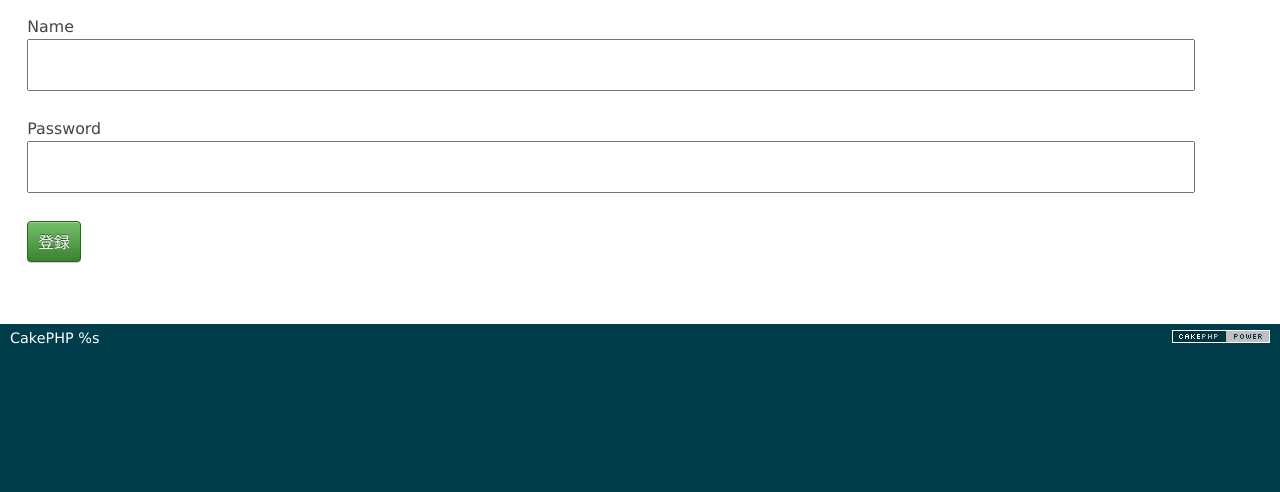
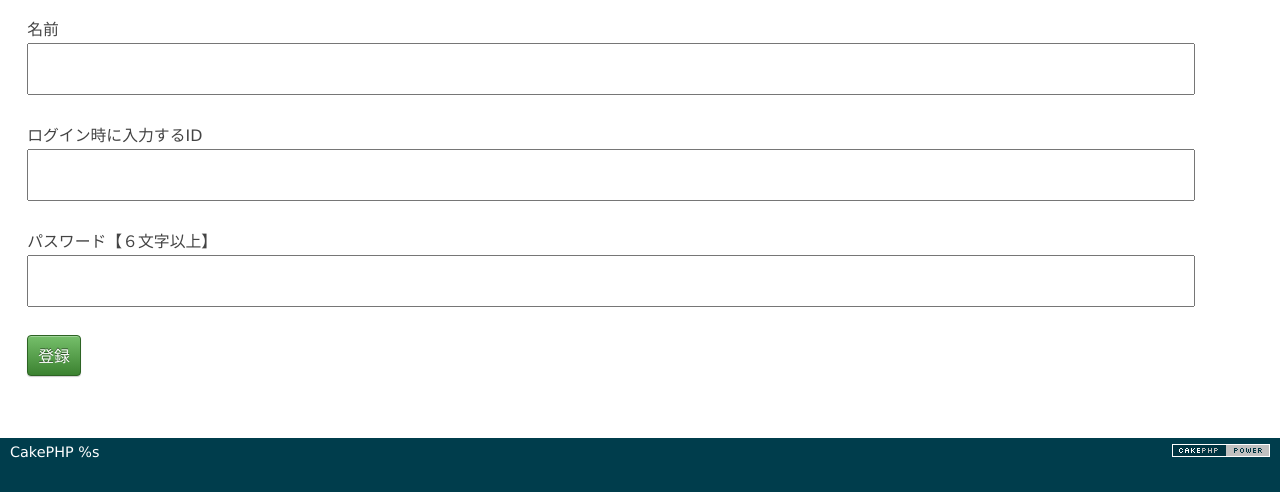
Before and after one commit to miyakekazuyoshi/info, a CakePHP app: the page made by app/View/users/edit.ctp in a window 1280 px wide. Shown: the part 47-539 px from the top of the page. Run offline with PHP 8.4 and a stand-in for CakePHP, Linux system fonts and the light colour scheme; the template is opened without the code that fills it, so the values that code supplies are empty; form fields are guessed from the names that the template uses; some libraries are stand-ins or nearby versions.

Commit message:
DB name -> usernameに変更

```diff
--- a/app/Controller/CandidatesController.php
+++ b/app/Controller/CandidatesController.php
@@ -32,7 +32,7 @@
 				='%'.$this->request->data['Candidate']['search'].'%';
 			}
 			if($this->request->data['Candidate']['search']){
-				$param['conditions']['OR']['name like']
+				$param['conditions']['OR']['username like']
 				='%'.$this->request->data['Candidate']['search'].'%';
 			}
 			if($this->request->data['Candidate']['search']){
--- a/app/Controller/ClientsController.php
+++ b/app/Controller/ClientsController.php
@@ -15,7 +15,7 @@
 					'conditions'=>['OR'=>
 						['company like'=>'%'.$this->request->data['Client']['search'].'%',
 							'info like'=>'%'.$this->request->data['Client']['search'].'%',
-							'name like'=>'%'.$this->request->data['Client']['search'].'%',
+							'username like'=>'%'.$this->request->data['Client']['search'].'%',
 							'remark like'=>'%'.$this->request->data['Client']['search'].'%',
 						],
 					]
--- a/app/Controller/LoginController.php
+++ b/app/Controller/LoginController.php
@@ -22,7 +22,7 @@
 				//var_dump($data);
 				//exit;
 
-			if ($this->Auth->login()) {
+			if ($this->Auth->login($data)) {
 				$this->redirect($this->Auth->redirectUrl());
 			} else {
 				$this->Flash->set('IDとパスワードが一致しませんでした。');
--- a/app/View/candidates/index.ctp
+++ b/app/View/candidates/index.ctp
@@ -21,7 +21,7 @@
 			<td><?=$candidate['Situation']['type'];?></td>
 			<td><?=$candidate['Job']['position'];?></td>
 			<td><?=$candidate['Candidate']['salary'].' 万円';?></td>
-			<td><?=$candidate['User']['name'];?></td>
+			<td><?=$candidate['User']['username'];?></td>
 			<td><?=mb_substr($candidate['Candidate']['remark'],0,40);?></td>
 
 			<td><?=$this->Html->link('詳細',['action'=>'view',$candidate['Candidate']['id']])?>
--- a/app/View/candidates/view.ctp
+++ b/app/View/candidates/view.ctp
@@ -18,7 +18,7 @@
 	<dd><?=$candidate['Situation']['type'];?></dd>
 
 	<dt>候補者担当</dt>
-	<dd><?=$candidate['User']['name'];?></dd>
+	<dd><?=$candidate['User']['username'];?></dd>
 
 	<dt>備考</dt>
 	<dd><?=$candidate['Candidate']['remark'];?></dd>
--- a/app/View/clients/index.ctp
+++ b/app/View/clients/index.ctp
@@ -14,7 +14,7 @@
 		<tr>
 			<td><?=mb_substr($client['Client']['company'],0,8).' 様';?></td>
 			<td><?=mb_substr($client['Client']['info'],0,40);?></td>
-			<td><?=$client['User']['name'];?></td>
+			<td><?=$client['User']['username'];?></td>
 			<td><?=$client['Client']['visit'];?></td>
 			<td><?=mb_substr($client['Client']['remark'],0,35);?></td>
 
--- a/app/View/clients/view.ctp
+++ b/app/View/clients/view.ctp
@@ -6,7 +6,7 @@
 	<dd><?=$client['Client']['fellowship'].'  様';?></dd>
 
 	<dt>企業担当</dt>
-	<dd><?=$client['User']['name'];?></dd>
+	<dd><?=$client['User']['username'];?></dd>
 
 	<dt>企業名</dt>
 	<dd><?=$client['Client']['company'].'  様';?></dd>
--- a/app/View/users/add.ctp
+++ b/app/View/users/add.ctp
@@ -1,5 +1,5 @@
 <?=$this->Form->create();?>
-<?=$this->Form->input('name',array(
+<?=$this->Form->input('username',array(
 	'label'=>'名前',
 ));?>
 
--- a/app/View/users/edit.ctp
+++ b/app/View/users/edit.ctp
@@ -1,6 +1,15 @@
 <?=$this->Form->create();?>
-<?=$this->Form->input('name');?>
-<?=$this->Form->input('password');?>
+<?=$this->Form->input('username',array(
+	'label'=>'名前',
+));?>
+
+<?=$this->Form->input('loginId',array(
+	'label' => 'ログイン時に入力するID',
+));?>
+
+<?=$this->Form->input('password',array(
+	'label'=>'パスワード【６文字以上】',
+));?>
 <?=$this->Form->submit('登録');?>
 <?=$this->Flash->render();?>
 <?=$this->Form->end();?>
--- a/app/View/users/index.ctp
+++ b/app/View/users/index.ctp
@@ -11,7 +11,7 @@
 	<?php foreach($users as $user) {?>
 		<tr>
 			<td><?=$user['User']['id'];?></td>
-			<td><?=$user['User']['name'];?></td>
+			<td><?=$user['User']['username'];?></td>
 			<td><?=$user['User']['loginId'];?></td>
 			<td><?=$user['User']['password'];?></td>
 
--- a/app/View/users/view.ctp
+++ b/app/View/users/view.ctp
@@ -1,6 +1,6 @@
 <dl>
-	<dt>name</dt>
-		<dd><?=$user['User']['name']?></dd>
-	<dt>password</dt>
+	<dt>ユーザー名</dt>
+		<dd><?=$user['User']['username']?></dd>
+	<dt>パスワード</dt>
 		<dd><?=$user['User']['password']?></dd>
 </dl>
```
